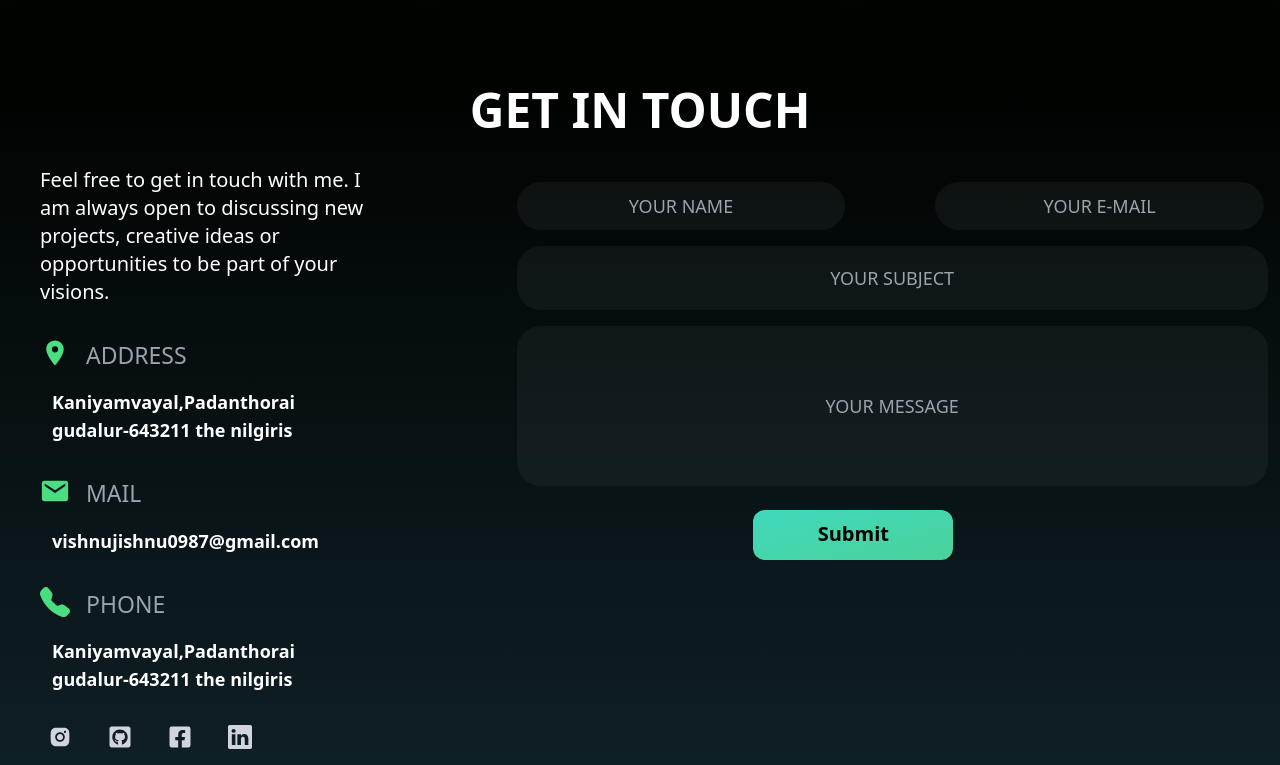
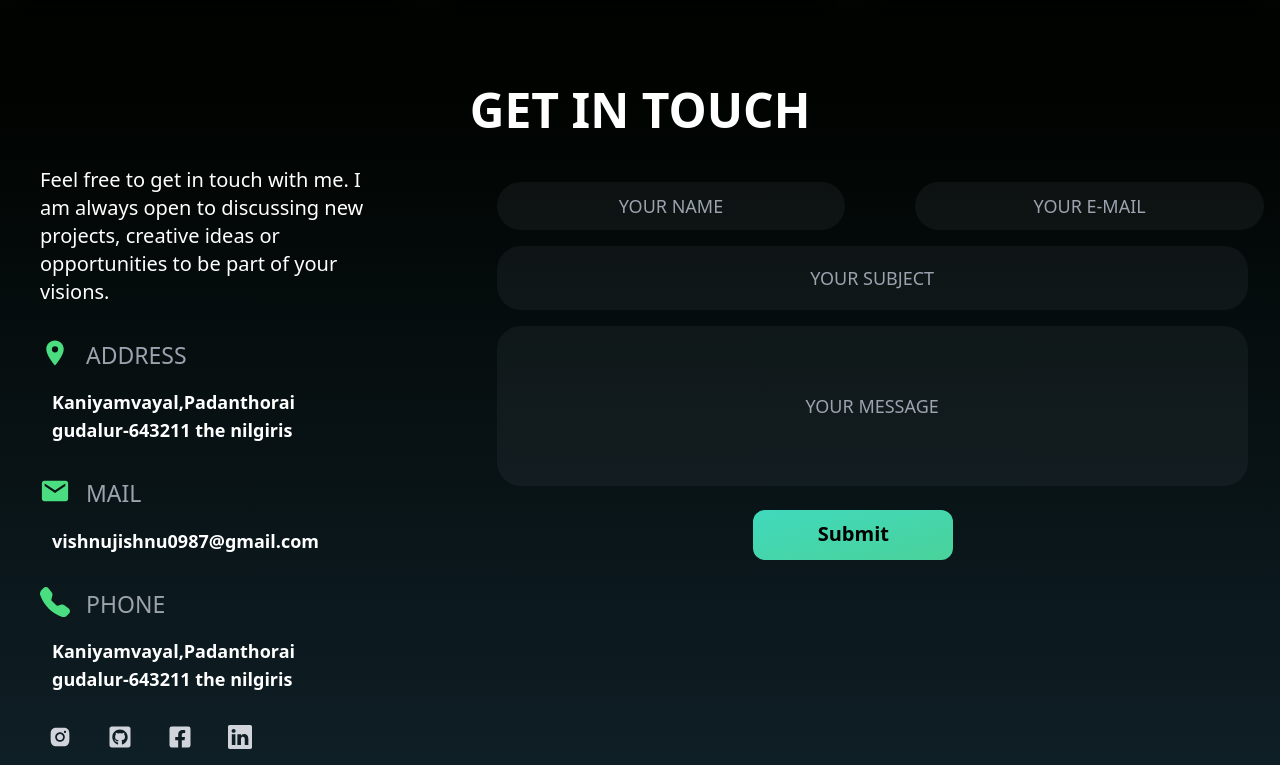
Before and after one commit to VishnuKaniyamvayal/Personal_Portfolio-v2, a React (Create React App) app: page / in a window 1280 px wide. Shown: the part 1742-2507 px from the top of the page. Built offline with nearby package versions, Linux system fonts and the light colour scheme.

Commit message:
website finished

```diff
--- a/src/Components/Contact.jsx
+++ b/src/Components/Contact.jsx
@@ -45,11 +45,11 @@ function Contact() {
             <div className=' bg-transparent md:col-span-2 flex flex-col '>
                 <form method='POST' action="https://getform.io/f/4de49232-cbbf-47d9-9056-e0adaa3df438" className='bg-transparent'>
                 <div className='bg-transparent flex flex-col md:flex-row mt-8 md:mt-0 items-center pr-4 '>
-                    <input name='name' type="text" placeholder='YOUR NAME' className='text-gray-300 bg-gray-500 bg-opacity-10 rounded-3xl text-lg  w-[75%] md:w-[50%] text-center ml-[90px] border-cyan-300 py-3 mt-4 mx-auto max-h-12'/>
-                    <input name='email' type="email" placeholder='YOUR E-MAIL' className='text-gray-300 bg-gray-500 bg-opacity-10 rounded-3xl text-lg  w-[75%] md:w-[50%] text-center ml-[90px] border-cyan-300 py-3 mt-4 mx-auto max-h-12'/>
+                    <input name='name' type="text" placeholder='YOUR NAME' className='text-gray-300 bg-gray-500 bg-opacity-10 rounded-3xl text-lg  w-[75%] md:w-[50%] text-center ml-[70px] border-cyan-300 py-3 mt-4 mx-auto max-h-12'/>
+                    <input name='email' type="email" placeholder='YOUR E-MAIL' className='text-gray-300 bg-gray-500 bg-opacity-10 rounded-3xl text-lg  w-[75%] md:w-[50%] text-center ml-[70px] border-cyan-300 py-3 mt-4 mx-auto max-h-12'/>
                 </div>
-                <input name='subject' type="text" placeholder='YOUR SUBJECT' className='text-gray-300 bg-gray-500 bg-opacity-10 rounded-3xl text-lg  w-[73%] md:w-[81%] lg:w-[88%] text-center ml-[90px] border-cyan-300 py-2 mt-4 mx-auto h-16'/>
-                <input name='message' type="text" placeholder='YOUR MESSAGE' className='text-gray-300 bg-gray-500 bg-opacity-10 rounded-3xl text-lg  w-[73%] md:w-[81%] lg:w-[88%] text-center ml-[90px] border-cyan-300 py-2 mt-4 mx-auto h-40'/>
+                <input name='subject' type="text" placeholder='YOUR SUBJECT' className='text-gray-300 bg-gray-500 bg-opacity-10 rounded-3xl text-lg  w-[73%] md:w-[81%] lg:w-[88%] text-center ml-[70px] border-cyan-300 py-2 mt-4 mx-auto h-16'/>
+                <input name='message' type="text" placeholder='YOUR MESSAGE' className='text-gray-300 bg-gray-500 bg-opacity-10 rounded-3xl text-lg  w-[73%] md:w-[81%] lg:w-[88%] text-center ml-[70px] border-cyan-300 py-2 mt-4 mx-auto h-40'/>
 
                     <button type='submit' className='bg-transparent text-black flex justify-center mx-auto  bg-gradient-to-br from-[#40d9bd] to-[#4ad29a] rounded-xl w-[200px] h-[50px] mt-6 my-auto text-center pt-2.5 text-xl font-bold hover:shadow-md '>Submit</button>
                 </form>
```
